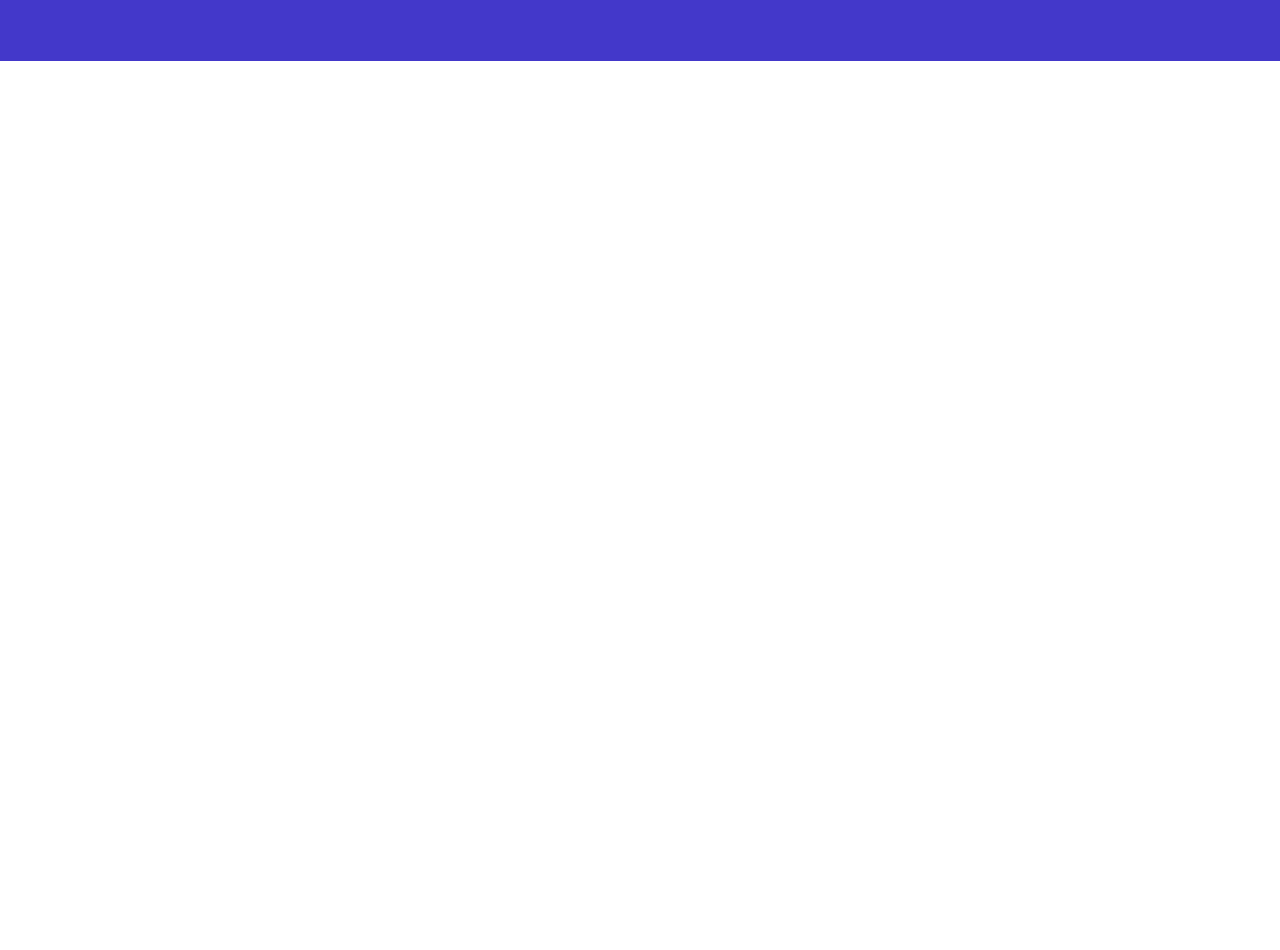
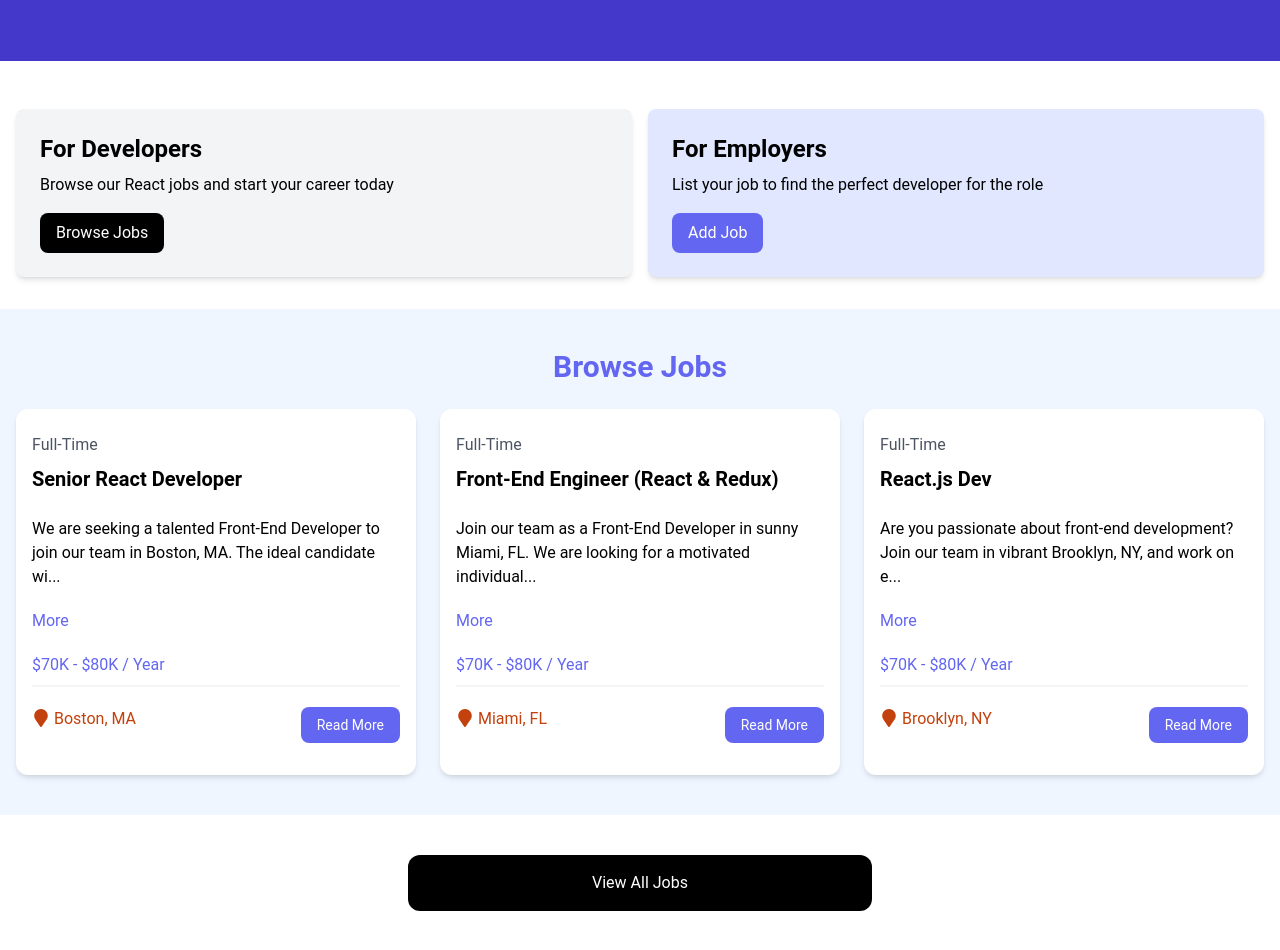
Before and after one commit to Pjoterooo/ReactJobs, a React (Vite) app: page / in a window 1280 px wide. Shown: the part 300-1250 px from the top of the page. Before the commit the page ends 800 px from the top, so only its background shows below. Built offline with nearby package versions, Linux system fonts and the light colour scheme.

Commit message:
addComponentsToHomePages

```diff
--- a/pages/HomePage.tsx
+++ b/pages/HomePage.tsx
@@ -1,9 +1,15 @@
 import Hero from "../src/components/Hero/Hero";
+import HomeCards from "../src/components/HomeCards/HomeCards";
+import JobListings from "../src/components/JobListings/JobListings";
+import ViewAllJobs from "../src/components/ViewAllJobs/ViewAllJobs";
 
 const HomePage = () => {
   return (
     <>
       <Hero />
+      <HomeCards/>
+      <JobListings/>
+      <ViewAllJobs/>
     </>
   );
 };
```
